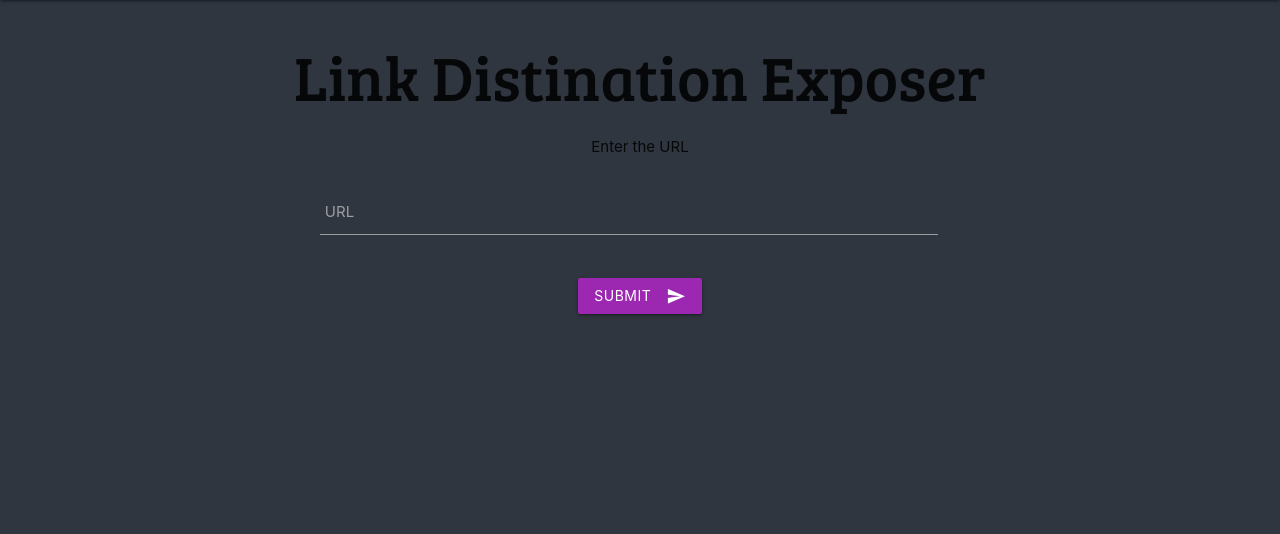
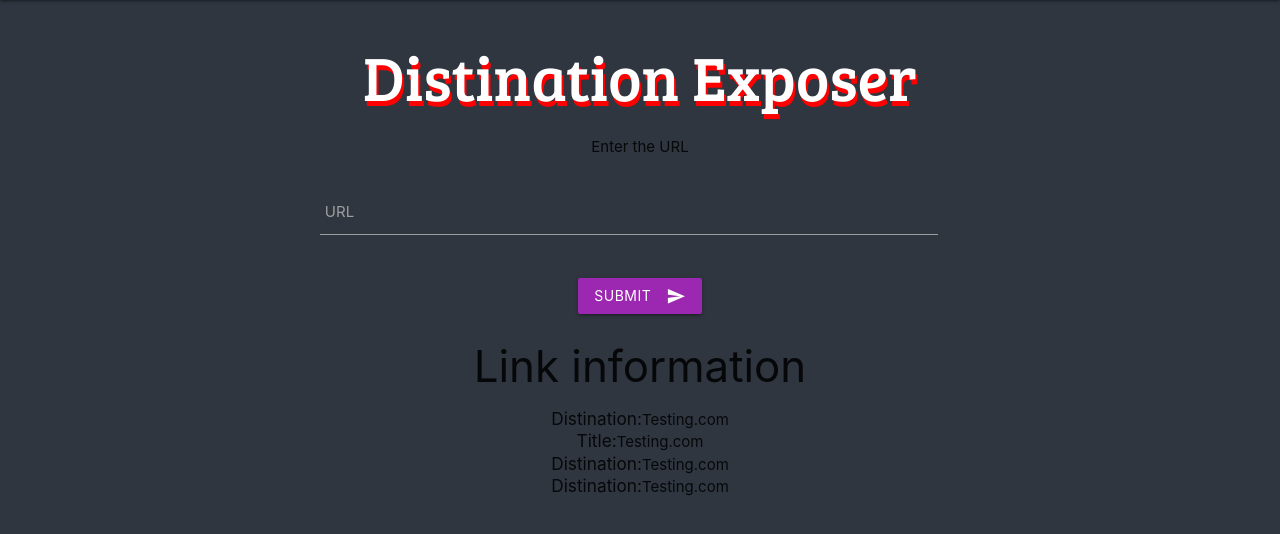
Before and after one commit to naveenmicheal/Link_dist, a Flask app: page / in a window 1280 px wide. Shown: the part 64-598 px from the top of the page. Run offline with Flask 2, Linux system fonts and the light colour scheme.

Commit message:
Funcional

```diff
--- a/app.py
+++ b/app.py
@@ -1,13 +1,25 @@
 from flask import Flask, url_for, render_template, request
-
+import requests as rq
 app = Flask(__name__)
 
 @app.route('/', methods=['GET', 'POST'])
 def home():
 	if request.method =='POST':
-		return 'ok'
+		i_url = request.form.get('url')
+		rs = rq.get(i_url)
+		d_url = rs.url;
+		return render_template('home.html', data=d_url)
 	else:
 		return render_template('home.html')
+# @app.route('/url/<string:iurl>')
+# def url(iurl):
+# 	# if (iurl[0:7]) !='http://':
+# 	# 	iurl ='http://'+iurl
+# 	iurl = 'http://'+iurl
+# 	print(iurl)
+# 	rs = rq.get(iurl)
+# 	d_url = rs.url;
+# 	return 	d_url
 
 @app.route('/about')
 def about():
--- a/templates/home.html
+++ b/templates/home.html
@@ -25,27 +25,36 @@
 <!-- Sectiobn -->
 <div class="box center-align">
 	<div class="heading">
-		<h1 style="font-family: 'Bree Serif'">Link Distination Exposer</h1>
+		<h1 id="headtitle" style="font-family: 'Bree Serif'">Distination Exposer</h1>
 		<p>Enter the URL</p>
 	</div>
+
   <form method="POST", action="{{url_for('home')}}">
-
-
 	<div class="input ">
 		<div class="row">
 		<div class="input-field col s6">
-          <input class="center-align" id="last_name" type="text" class="validate">
+          <input name='url' class="center-align" id="last_name" type="text" class="validate">
           <label style="margin-left: 49%" for="last_name">URL</label>
         </div>
         </div>
 	</div>
-  <button class="btn waves-effect waves-light purple" type="submit">Submit
+  <button class="btn waves-effect waves-light purple"  type="submit">Submit
              <i class="material-icons right">send</i>
      </button>
 </div>
 </form>
 
 
+<div id=resurt class='center-align'>
+  <h6 id='ans'>
+    <h3>Link information</h3>
+    <h6 style="display: inline;">Distination:</h6><span>Testing.com</span> <br>
+    <h6 style="display: inline;">Title:</h6><span>Testing.com</span><br>
+    <h6 style="display: inline;">Distination:</h6><span>Testing.com</span><br>
+    <h6 style="display: inline;">Distination:</h6><span>Testing.com</span>
+
+  </h6>
+</div>
 
 <style type="text/css">
 body{
@@ -54,14 +63,33 @@ body{
 .sidenav{
 	width: 250px !important;
 }
+#headtitle{
+  color: white;
+  text-shadow: 2px 5px red ;
+}
 #last_name{
 	margin-left: 50%;
 }
+
 </style>
 <script type="text/javascript">
 	 document.addEventListener('DOMContentLoaded', function() {
     var navbar = document.querySelectorAll('.sidenav');
     var instances = M.Sidenav.init(navbar, {});
   });
+
+   //AJAX
+  // function load() {
+  // var i_url = new URL(document.URL)
+
+  // var xhttp = new XMLHttpRequest();
+  // xhttp.onreadystatechange = function() {
+  //   if (this.readyState == 4 && this.status == 200) {
+  //    document.getElementById("ans").innerHTML = this.responseText;
+  //   }
+  // };
+  // xhttp.open("GET", "http://0.0.0.0:3333/url/httpbin.org", true);
+  // xhttp.send();
+//}
 </script>
 {%endblock content%}
--- a/templates/layout.html
+++ b/templates/layout.html
@@ -1,7 +1,7 @@
 <!DOCTYPE html>
 <html>
 <head>
-	<title>Web Cards</title>
+	<title>Exposer</title>
 	<link rel="stylesheet" type="text/css" href="{{url_for('static', filename ='materialize.min.css')}}">
 	<meta name="viewport" content="width=device-width, initial-scale=1.0"/>
 	<link href="https://fonts.googleapis.com/icon?family=Material+Icons" rel="stylesheet">
```
